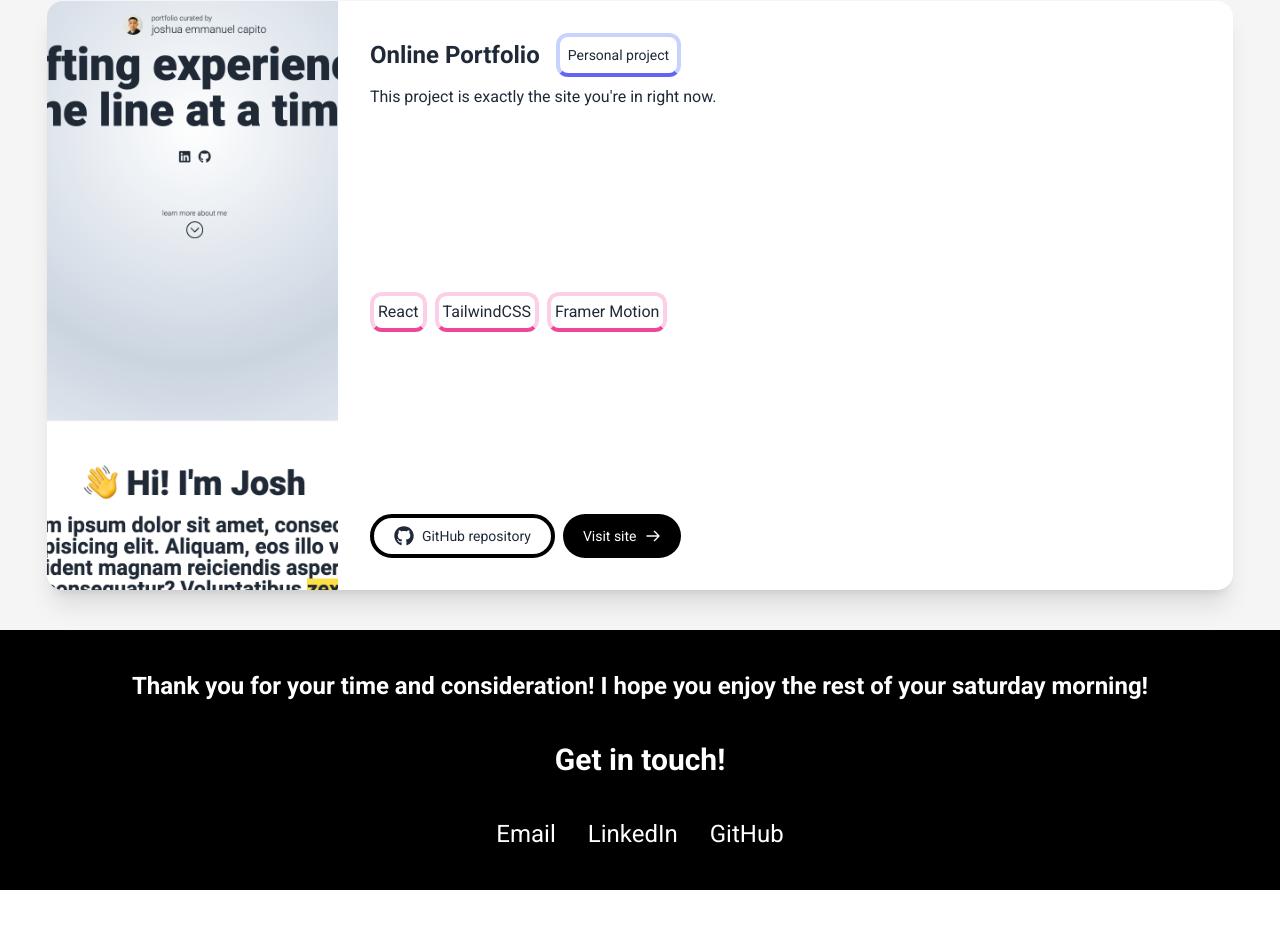
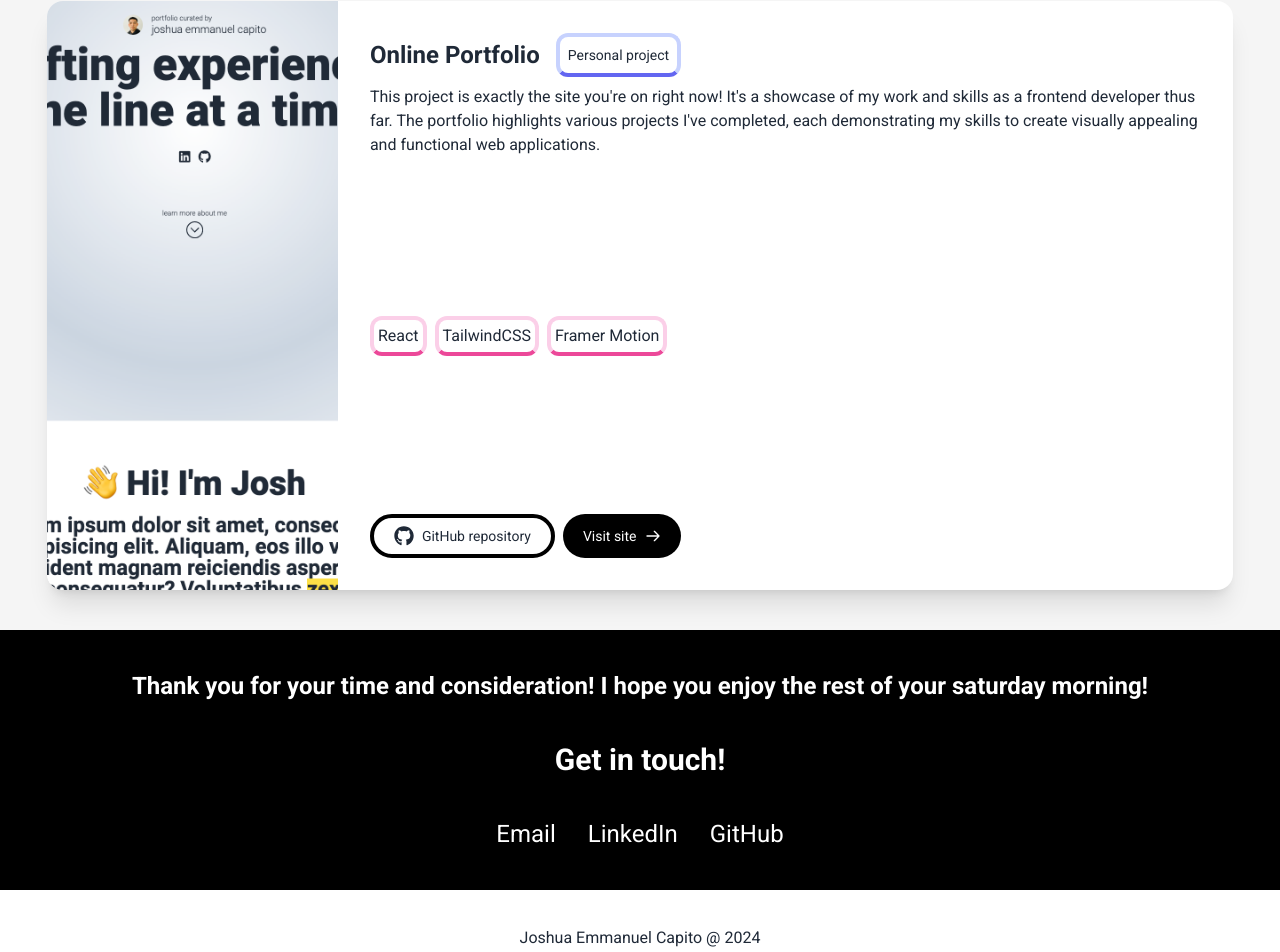
Before and after one commit to jemcap/joshcapito.dev, a React (Vite) app: page / in a window 1280 px wide. Shown: the part 4787-5739 px from the top of the page. Before the commit the page ends 5677 px from the top, so only its background shows below. Built offline with nearby package versions, Linux system fonts and the light colour scheme.

Commit message:
feature: Added Footer component

```diff
--- /dev/null
+++ b/src/components/Footer.jsx
@@ -0,0 +1,15 @@
+import React from "react";
+
+const Footer = () => {
+  const date = new Date();
+  let year = date.getFullYear();
+  return (
+    <footer className="h-24 flex justify-center">
+      <div className="flex flex-col justify-center items-center">
+        <h4>Joshua Emmanuel Capito @ {year}</h4>
+      </div>
+    </footer>
+  );
+};
+
+export default Footer;
--- a/src/components/Introduction.jsx
+++ b/src/components/Introduction.jsx
@@ -74,7 +74,9 @@ const Introduction = () => {
                 ref={(el) => (socialRef.current[i] = el)}
                 className="flex flex-col justify-center items-center opacity-0"
               >
-                <a href={url}>{icon}</a>
+                <a href={url} rel="noopener noreferrer" target="_blank">
+                  {icon}
+                </a>
               </li>
             );
           })}
--- a/src/constants/lists.jsx
+++ b/src/constants/lists.jsx
@@ -137,14 +137,15 @@ export const projectsList = [
     title: "Online Portfolio",
     type: "Personal project",
     image: Portfolio,
-    description: "This project is exactly the site you're in right now. ",
+    description:
+      "This project is exactly the site you're on right now! It's a showcase of my work and skills as a frontend developer thus far. The portfolio highlights various projects I've completed, each demonstrating my skills to create visually appealing and functional web applications.",
     stack: [
       { id: 1, label: "React" },
       { id: 2, label: "TailwindCSS" },
       { id: 3, label: "Framer Motion" },
     ],
-    github: "https://github.com/jemcap/speed-typer",
-    website: "https://speed-typer-tool.netlify.app/",
+    github: "https://github.com/jemcap/projects-portfolio",
+    website: "#",
   },
 ];
 
--- a/src/pages/Home.jsx
+++ b/src/pages/Home.jsx
@@ -1,12 +1,14 @@
 import React from "react";
 import Navbar from "../components/Navbar";
 import { Outlet } from "react-router-dom";
+import Footer from "../components/Footer";
 
 const Home = () => {
   return (
     <>
       <Navbar />
       <Outlet />
+      <Footer />
     </>
   );
 };
```
